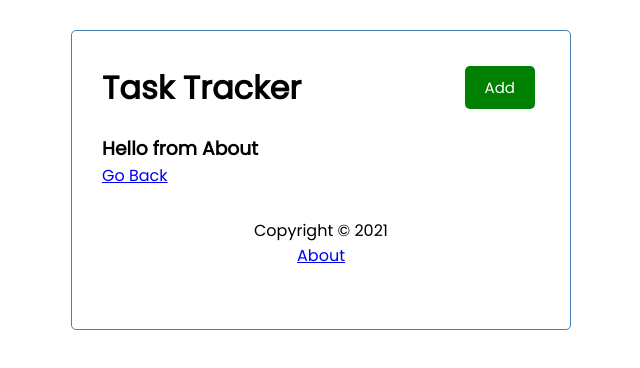
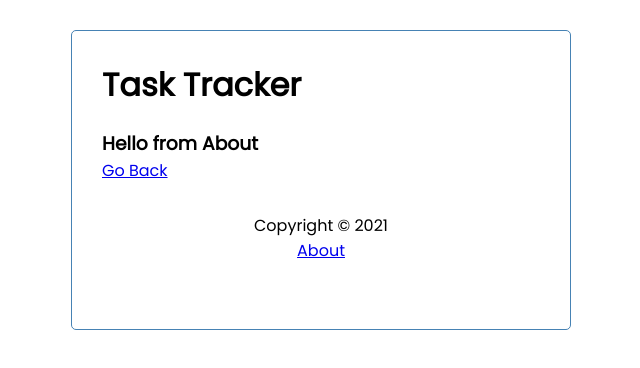
Before and after one commit to Jahid1999/tast-tracker-react, a React (Create React App) app: page /about in a window 1280 px wide. Shown: the top 368 px of the page, without its empty margins (319-959 px from the left). Built offline with nearby package versions, Linux system fonts and the light colour scheme; the HTML template or start-up script is replaced by a standard one.

Commit message:
routing test completed

```diff
--- a/src/components/Button.js
+++ b/src/components/Button.js
@@ -1,7 +1,4 @@
 function Button({color, text, onClick}) {
-    // const onClick= () => {
-    //     console.log('clicked')
-    // }
     return (
       <button style={{backgroundColor: color}} className="btn" onClick={onClick}>
           {text}
--- a/src/components/Header.js
+++ b/src/components/Header.js
@@ -1,14 +1,19 @@
 import Button from './Button'
+import {useLocation} from 'react-router-dom'
 function Header({title, onAddClick, showAdd}) {
      const onClick= () => {
         console.log('clicked')
     }
+    const location = useLocation();
     return (
       <header className="header">
           <h1>{title}</h1>
           {
-            onAddClick && <Button color={showAdd ? 'red' : 'green'} text={showAdd ? 'Close' : 'Add'}
+            location.pathname === '/' && (
+              onAddClick && <Button color={showAdd ? 'red' : 'green'} text={showAdd ? 'Close' : 'Add'}
             onClick={onAddClick}/>
+            )
+
           }
 
       </header>
```
